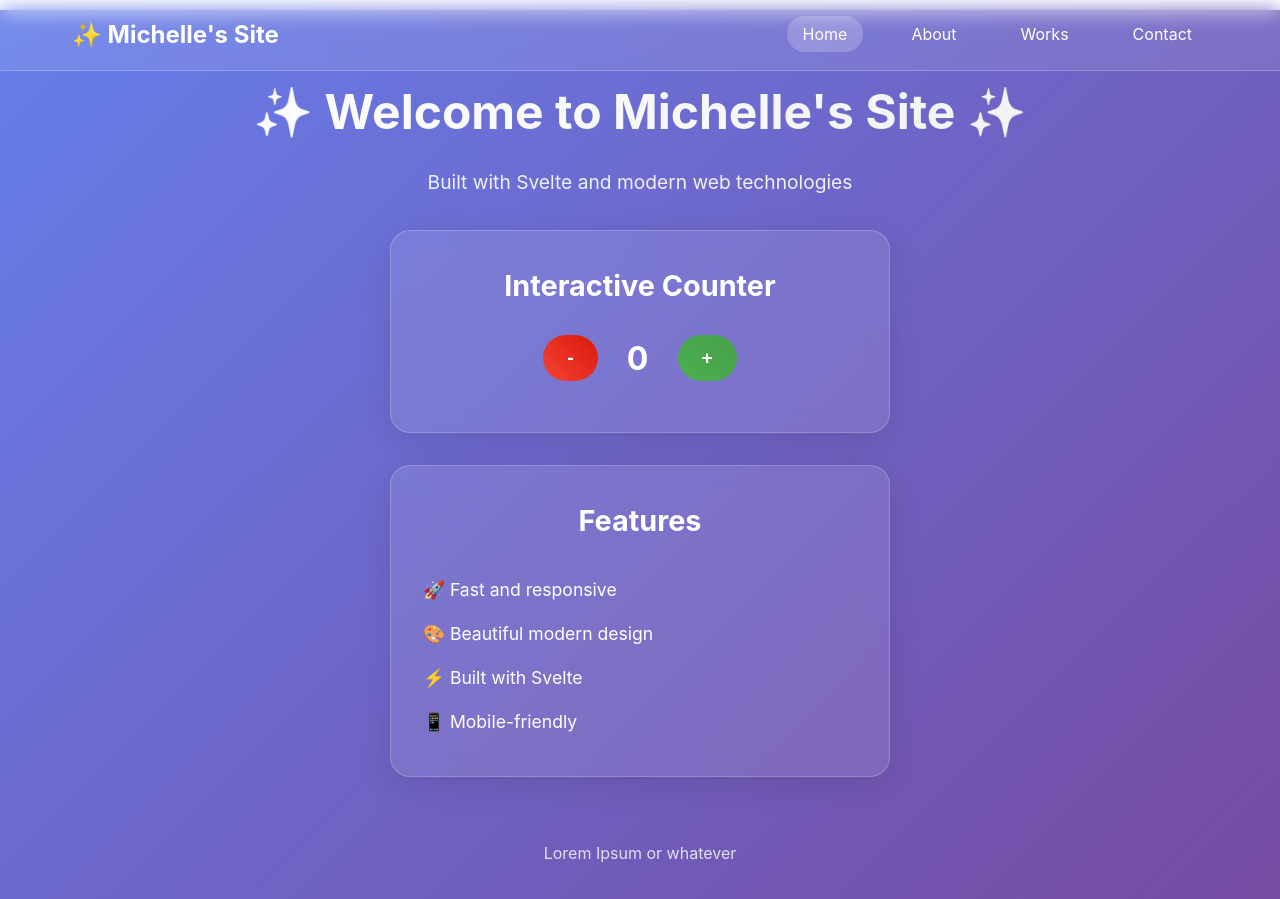
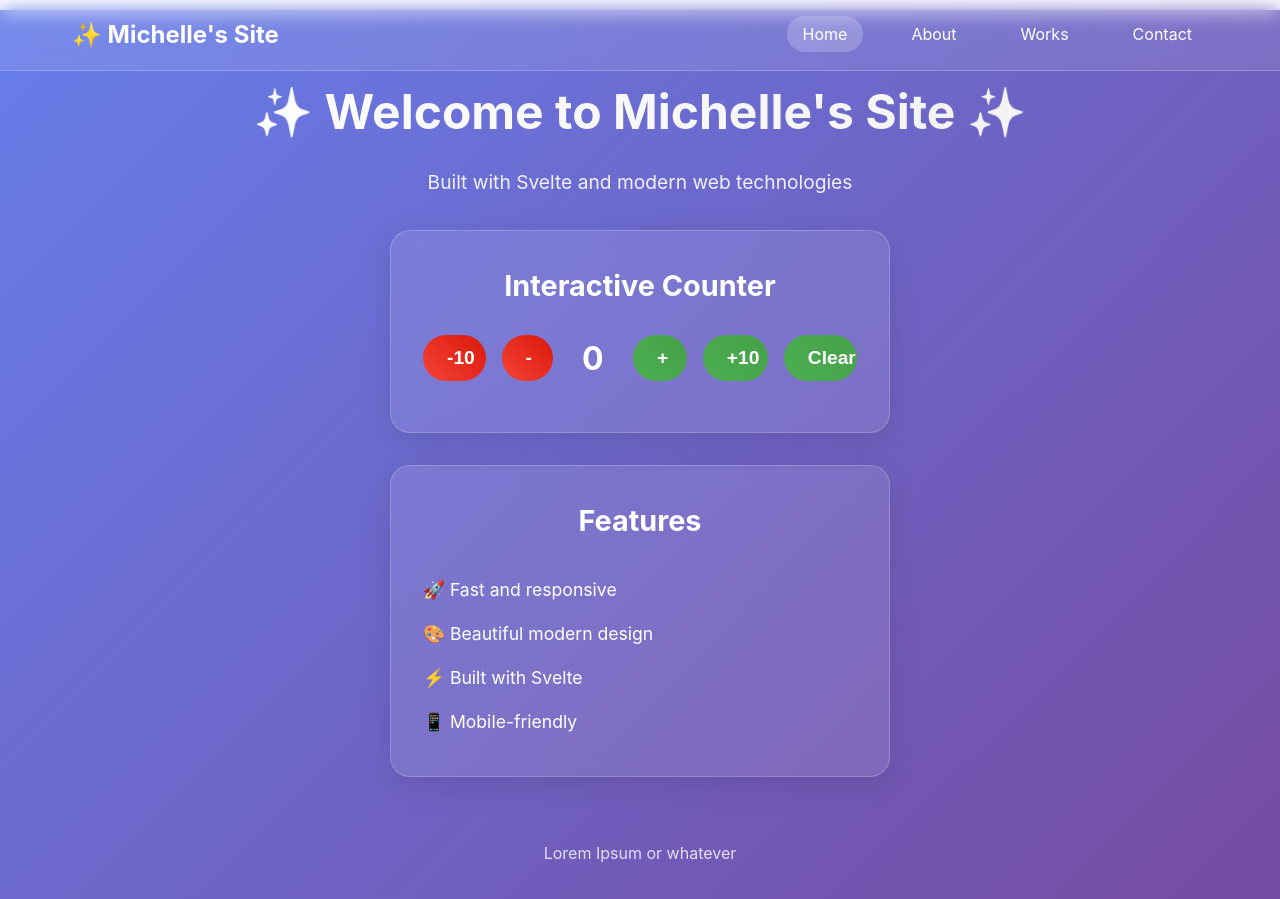
Before and after one commit to moy4f/moy4f.github.io, a SvelteKit app: page / in a window 1280 px wide. Built offline with nearby package versions, Linux system fonts and the light colour scheme.

Commit message:
added stuff just because

```diff
--- a/src/routes/+page.svelte
+++ b/src/routes/+page.svelte
@@ -13,6 +13,17 @@
 
 	function decrement() {
 		count -= 1;  // The UI updates immediately when count changes
+	}
+	function increment_ten() {
+		count += 10;
+	}
+
+	function decrement_ten() {
+		count -= 10;
+	}
+
+	function clear() {
+		count = 0;
 	}
 </script>
 
@@ -38,11 +49,14 @@
 			<h2>Interactive Counter</h2>
 			<div class="counter">
 				<!-- Decrement button with event handler -->
+				<button class="btn btn-secondary" on:click={decrement_ten}>-10</button>
 				<button class="btn btn-secondary" on:click={decrement}>-</button>
 				<!-- Reactive display of current count value -->
 				<span class="count">{count}</span>
 				<!-- Increment button with event handler -->
 				<button class="btn btn-primary" on:click={increment}>+</button>
+				<button class="btn btn-primary" on:click={increment_ten}>+10</button>
+				<button class="btn btn-primary" on:click={clear}>Clear</button>
 			</div>
 		</div>
 
```
